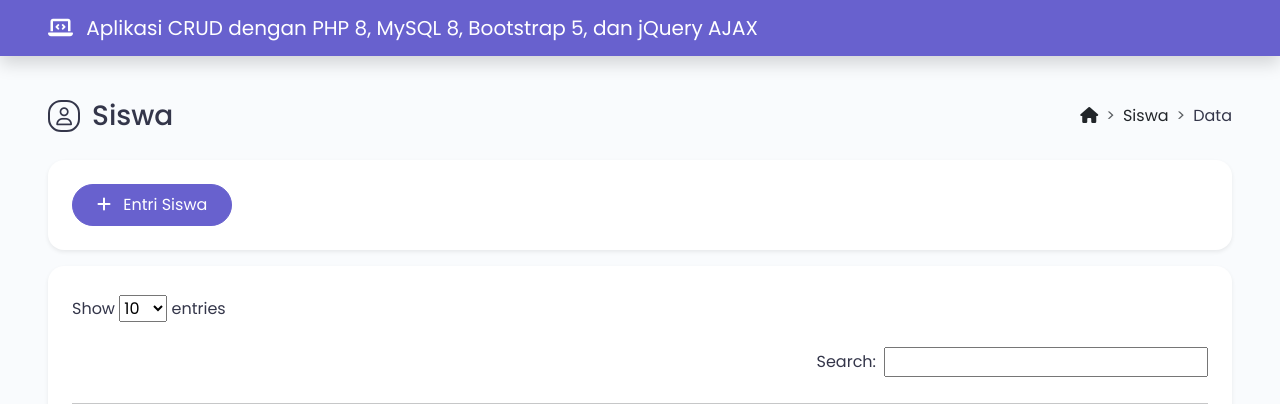
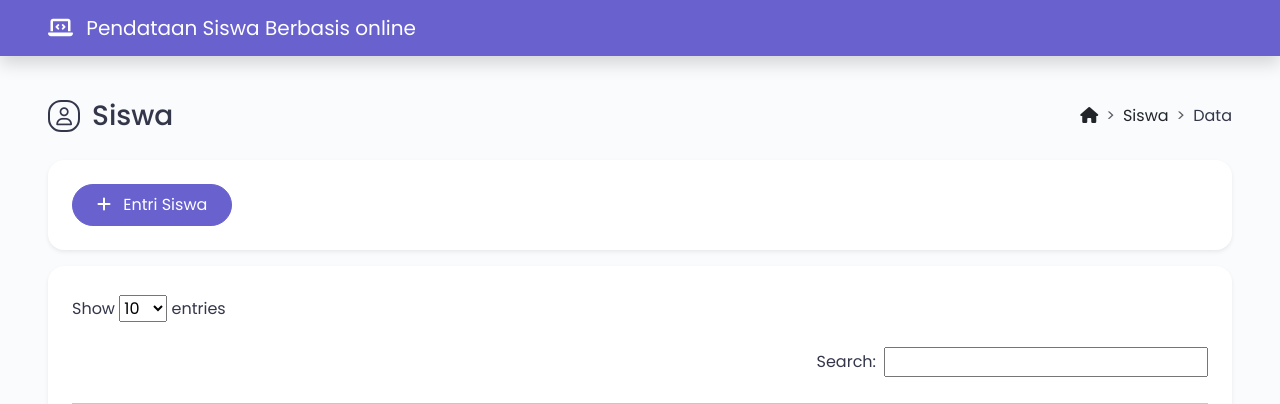
Before and after one commit to ClauPailaha/Final-Devops, a PHP site: page /index.php in a window 1280 px wide. Shown: the top 404 px of the page. Run offline with PHP 8.4, Linux system fonts and the light colour scheme; data comes from the database, SQL or seed files in the repository; some libraries are stand-ins or nearby versions.

Commit message:
update header

```diff
--- a/index.php
+++ b/index.php
@@ -64,7 +64,7 @@ require_once "config/database.php";
             <div class="container-fluid px-lg-5">
                 <span class="navbar-brand text-white">
                     <i class="fa-solid fa-laptop-code me-2"></i>
-                    Aplikasi CRUD <span class="d-none d-md-inline">dengan PHP 8, MySQL 8, Bootstrap 5, dan jQuery AJAX</span>
+                    Pendataan Siswa <span class="d-none d-md-inline">Berbasis online</span>
                 </span>
             </div>
         </nav>
```
